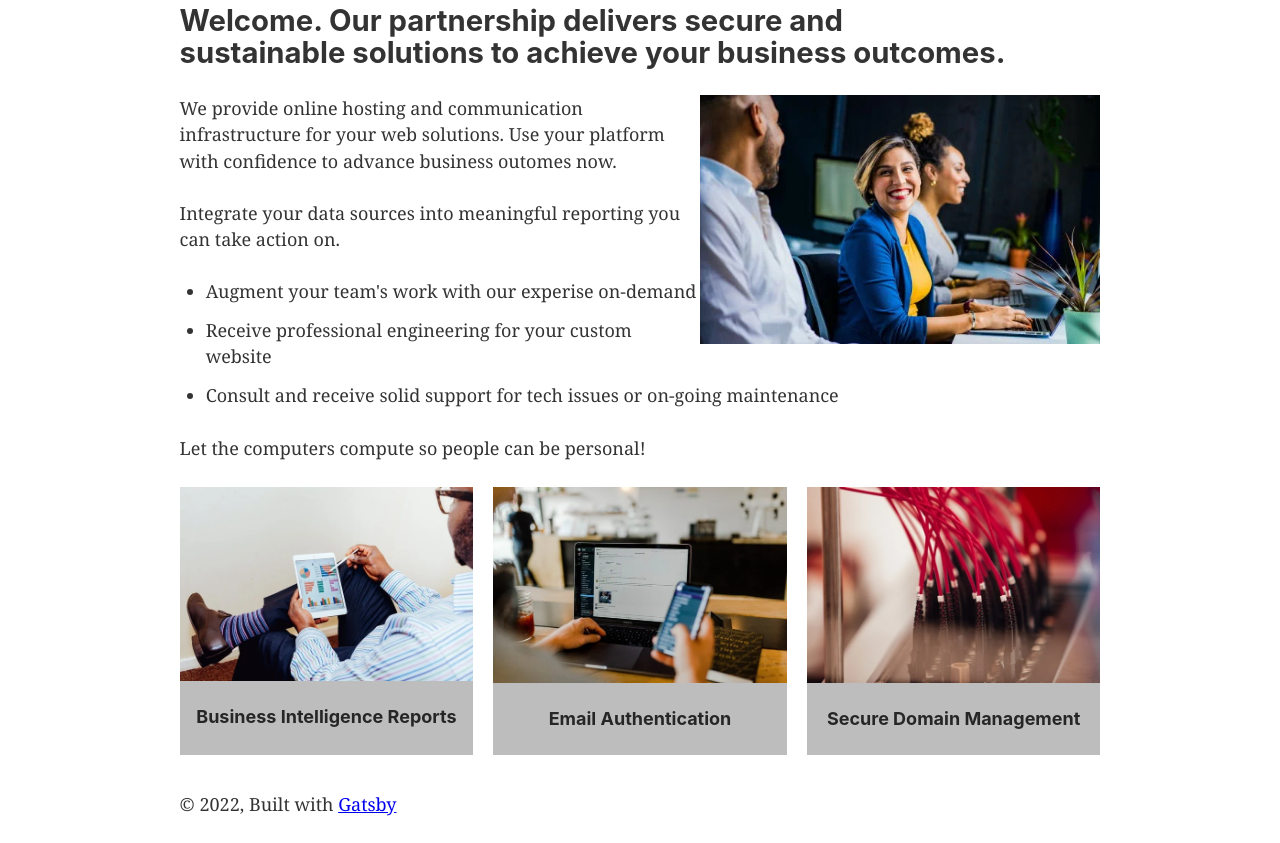
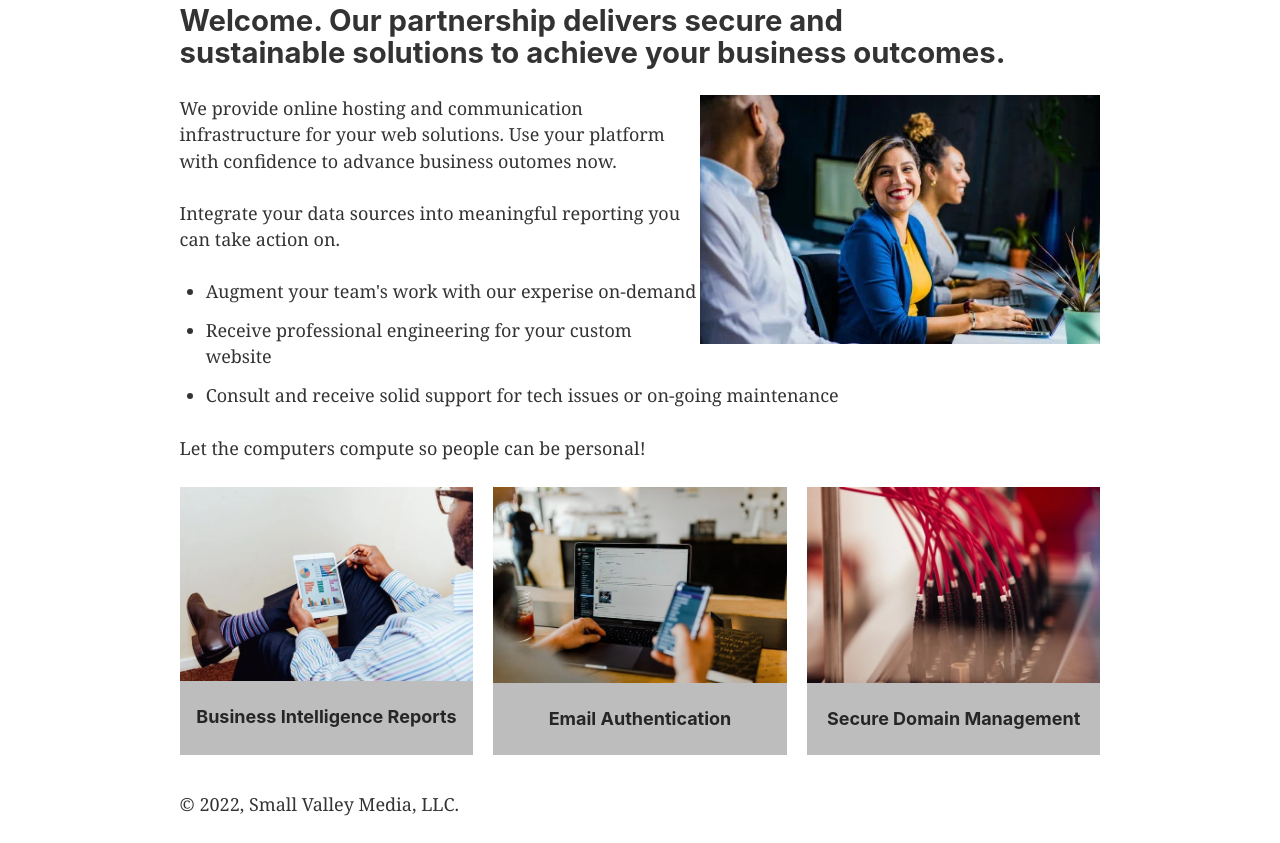
Before and after one commit to kahu5/gatsbyjs, a Gatsby site: page / in a window 1280 px wide. Shown: the part 118-961 px from the top of the page. Built offline with nearby package versions, Linux system fonts and the light colour scheme; Gatsby itself is replaced by a stand-in of ours.

Commit message:
Update layout.js

```diff
--- a/src/components/layout.js
+++ b/src/components/layout.js
@@ -39,9 +39,7 @@
             marginTop: `2rem`,
           }}
         >
-          © {new Date().getFullYear()}, Built with
-          {` `}
-          <a href="https://www.gatsbyjs.com">Gatsby</a>
+          © {new Date().getFullYear()}, Small Valley Media, LLC.
         </footer>
       </div>
     </>
```
